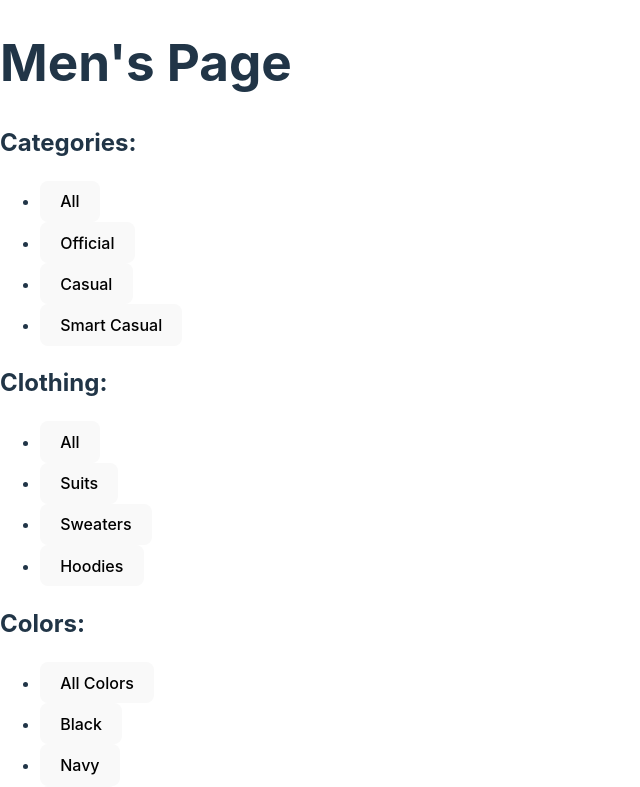
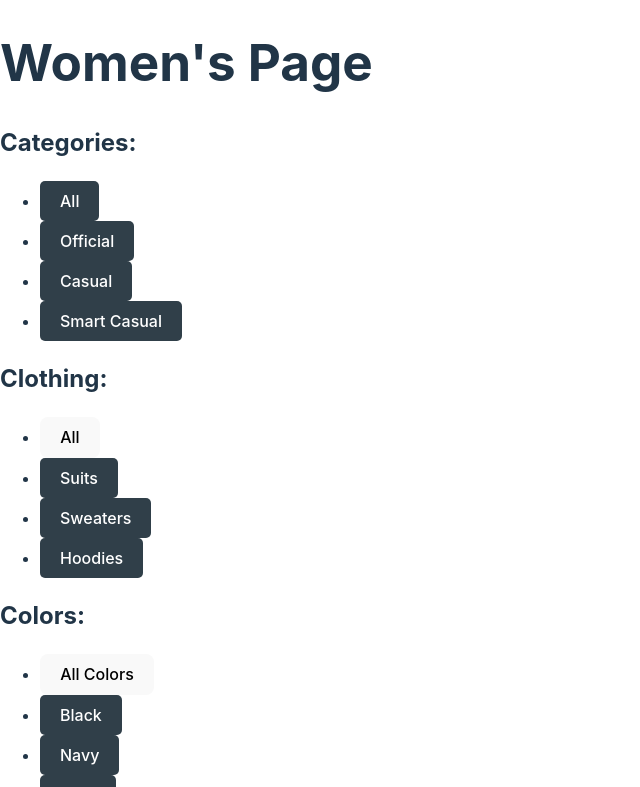
Before and after one commit to Ian-Ndungu/Digaga-Clads, a React (Vite) app: page / in a window 1280 px wide. Shown: the top 787 px of the page, without its empty margins (0-640 px from the left). Built offline with nearby package versions, Linux system fonts and the light colour scheme.

Commit message:
Addition of CSS plus revision of Code.

```diff
--- a/src/women.css
+++ b/src/women.css
@@ -0,0 +1,19 @@
+#mainButton {
+    background-color: rgb(48, 63, 73);
+    color: #ffffff;
+    padding: 10px 20px;
+    border: none;
+    border-radius: 5px;
+    cursor: pointer;
+    transition: background-color 0.3s;
+    /* Transition quality on hover.  */
+  }
+
+  #mainButton:hover {
+    background-color: rgb(153, 6, 6) ;
+  }
+
+
+  #mainButton:active {
+    background-color: rgb(18, 89, 137)
+  }
--- a/src/women.jsx
+++ b/src/women.jsx
@@ -1,7 +1,7 @@
 import React, { useState } from 'react';
 import './women.css'
 
-const Men = () => {
+const Women = () => {
   const [selectedCategory, setSelectedCategory] = useState('All');
   const [selectedClothing, setSelectedClothing] = useState('All');
   const [selectedColor, setSelectedColor] = useState('All');
@@ -10,7 +10,7 @@ const Men = () => {
 
 
   //test data to see functionality
-  const menData = [
+  const womenData = [
     {
       id: 1,
       name: 'Suits',
@@ -44,9 +44,9 @@ const Men = () => {
   // clothing by user selection
   const getAvailableClothing = () => {
     if (selectedCategory === 'All') {
-      return menData;
+      return womenData;
     }
-    return menData.filter((item) => item.category === selectedCategory);
+    return womenData.filter((item) => item.category === selectedCategory);
   };
 
   // color by user selection
@@ -74,11 +74,11 @@ const Men = () => {
       .map((detail) => detail.size);
   };
 
-//filtering based on the data given in the menData
+//filtering based on the data given in the womenData
 
   return (
     <div>
-      <h1>Men's Page</h1>
+      <h1>Women's Page</h1>
 
       <div>
         <h2>Categories: </h2>
@@ -143,4 +143,4 @@ const Men = () => {
   );
 };
 
-export default Men;
+export default Women;
```
